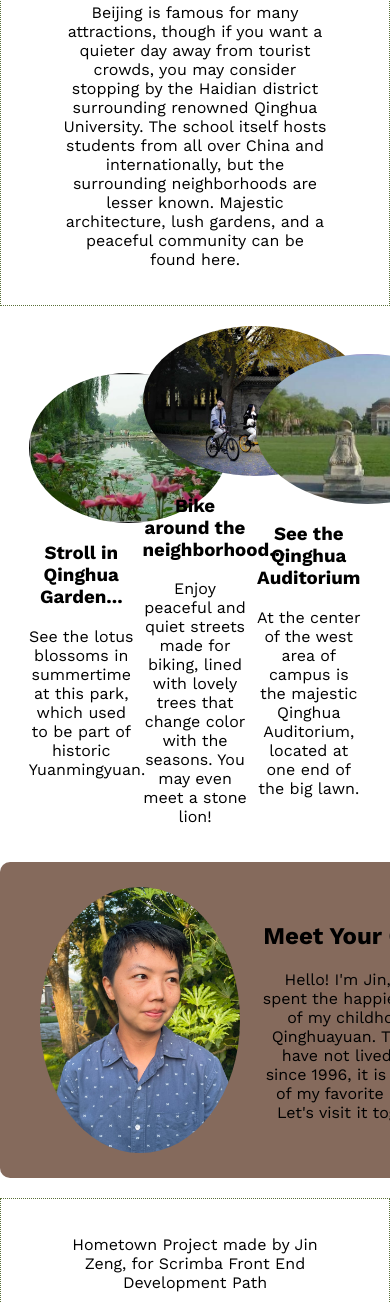
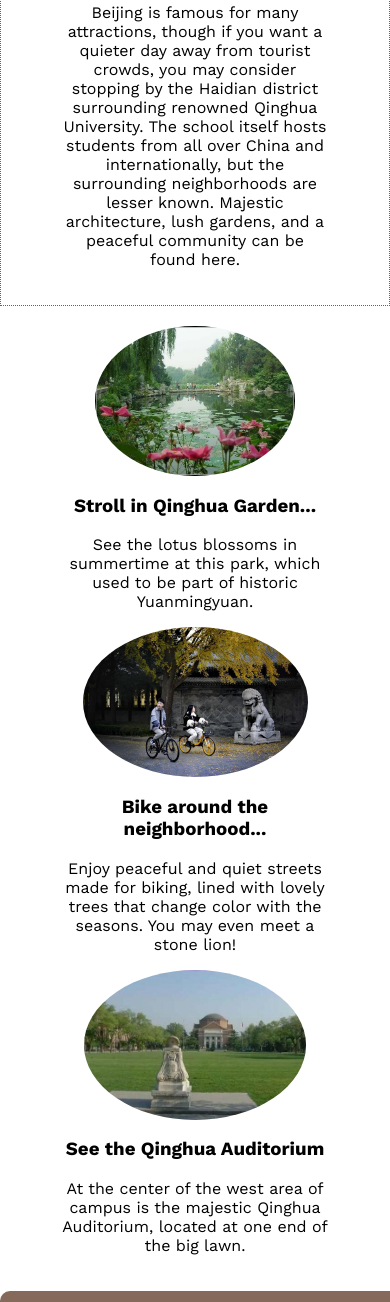
Before and after one commit to jinlikegold/hometown-project, a plain HTML site: page index.html in a window 390 px wide. Shown: the part 326-1628 px from the top of the page. Drawn offline with nearby package versions, Linux system fonts and the light colour scheme; a web font is replaced by a local one.

Commit message:
updating css for responsiveness
editing flex elements and adding media query for mobile (note to self: try to code for mobile first going forward)

```diff
--- a/styles.css
+++ b/styles.css
@@ -25,12 +25,17 @@ h1 {
 .features-wrap {
     display: flex;
     justify-content: space-evenly;
-    align-items: center;
+    /*align-items: center;*/
     padding: 20px;
 }
 
 .feature-section {
     width: 30%;
+}
+
+
+.feature-section > p {
+    flex: 1;
 }
 
 .feature-img {
@@ -70,3 +75,16 @@ h1 {
 footer {
     margin-top: 20px;
 }
+
+
+@media screen and (max-width: 750px) {
+    .features-wrap {
+        display: flex;
+        flex-direction: column;
+        align-items: center;
+    }
+    .feature-section {
+        width: 80%;
+        flex: 0;
+    }
+}
```
